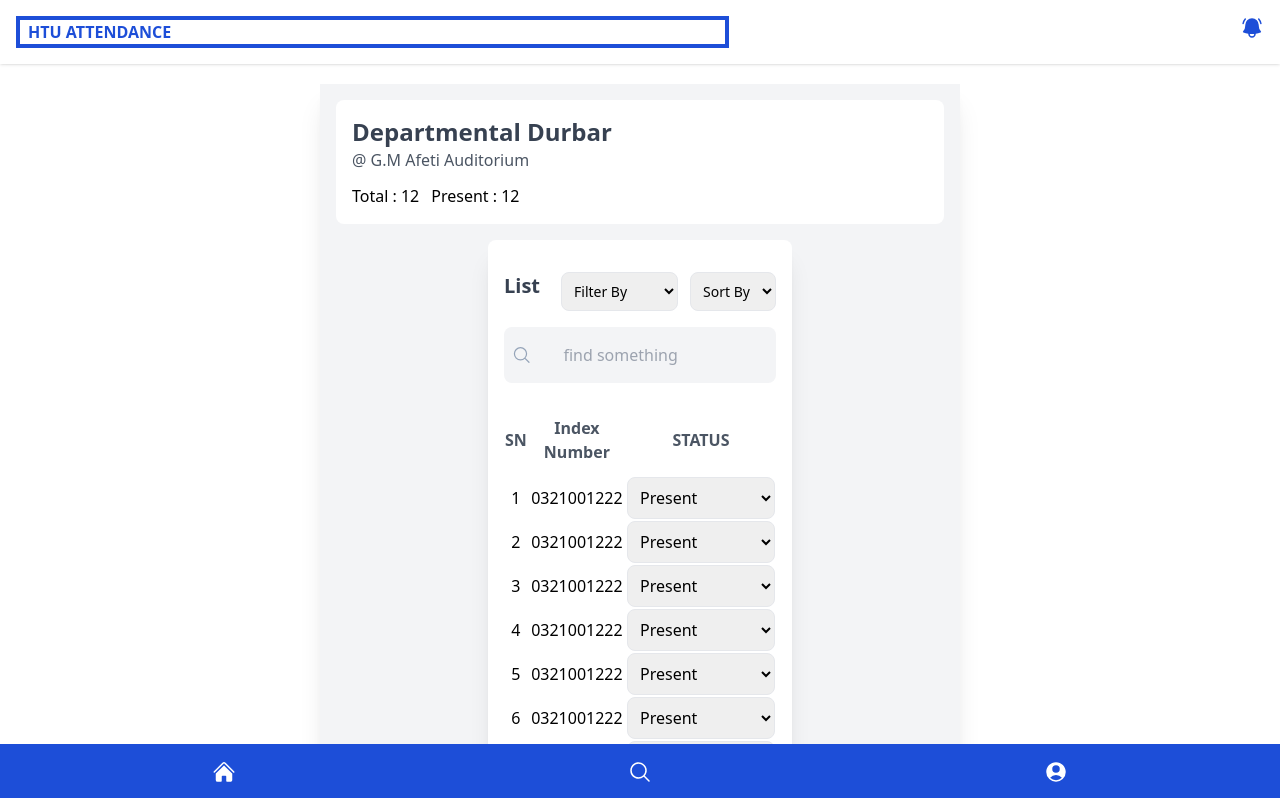
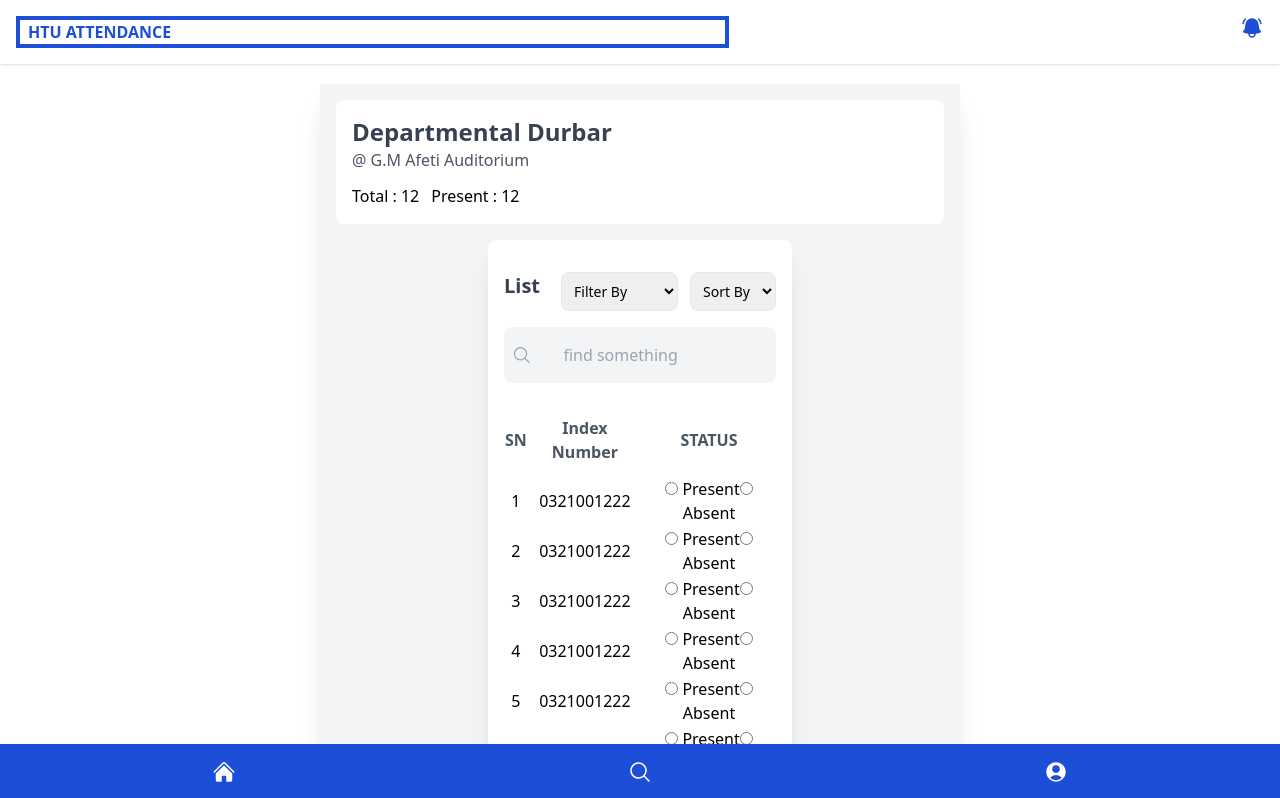
Before and after one commit to Bheny/Attendance_UI, a React (Vite) app: page /#/event/detail in a window 1280 px wide. Shown: the top 798 px of the page. Built offline with nearby package versions, Linux system fonts and the light colour scheme.

Commit message:
worked on the registerlist

```diff
--- a/src/pages/Attendance/RegisterList.jsx
+++ b/src/pages/Attendance/RegisterList.jsx
@@ -103,7 +103,7 @@ const RegisterList = () => {
   <path fillRule="evenodd" d="M6.97 2.47a.75.75 0 011.06 0l4.5 4.5a.75.75 0 01-1.06 1.06L8.25 4.81V16.5a.75.75 0 01-1.5 0V4.81L3.53 8.03a.75.75 0 01-1.06-1.06l4.5-4.5zm9.53 4.28a.75.75 0 01.75.75v11.69l3.22-3.22a.75.75 0 111.06 1.06l-4.5 4.5a.75.75 0 01-1.06 0l-4.5-4.5a.75.75 0 111.06-1.06l3.22 3.22V7.5a.75.75 0 01.75-.75z" clipRule="evenodd" />
 </svg>
 </span><span className='hidden'>Sort By</span></button> */}
-    </div>
+       </div>
 
            </div>
           <div className="w-full focus:border focus:border-[#016064] bg-gray-100 border-rounded flex gap-3 rounded-lg">
@@ -143,11 +143,8 @@ const RegisterList = () => {
                     <td>{index+1}</td>
                     <td>{item.number}</td>
                     <td>
-                      <select className="p-2 rounded-lg border">
-                        <option>Present</option>
-                        <option>Absent</option>
-                        <option>On Permission</option>
-                      </select>
+                      <input type="radio" className="text-green-700" /> Present
+                      <input type="radio" className="text-red-700" /> Absent
                     </td>
                   </tr>
                 ))}
@@ -156,6 +153,7 @@ const RegisterList = () => {
           </div>
         </div>
       </div>
+
     </>
   );
 };
```
